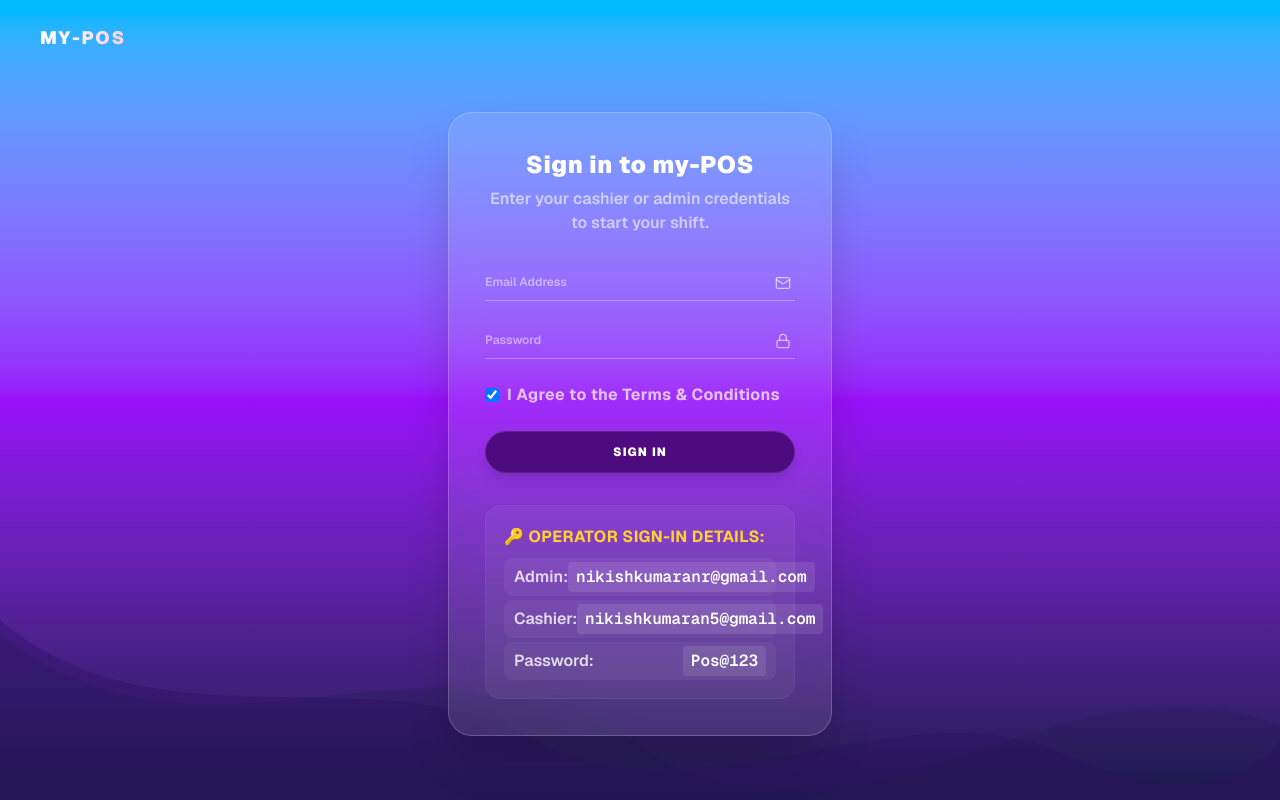
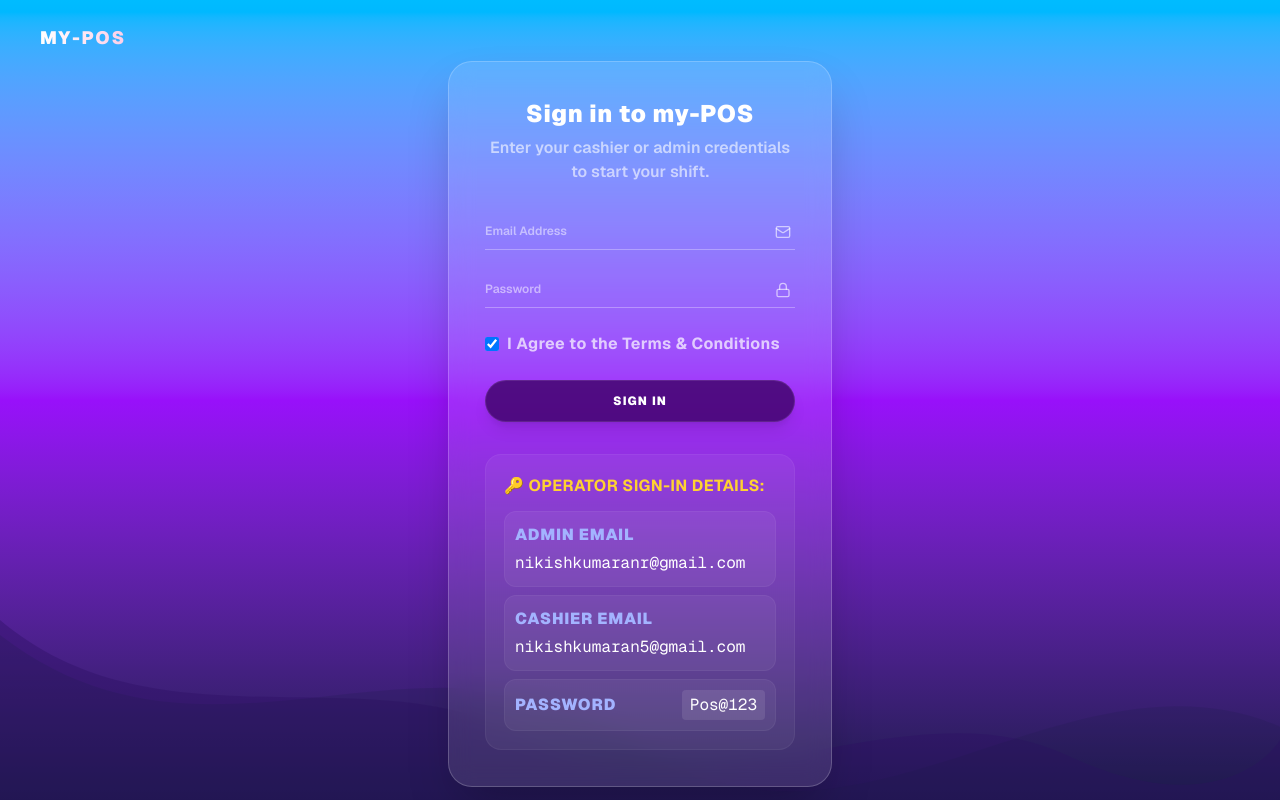
Before and after one commit to Nikish1429/my-pos, a Next.js app: page /login in a window 1280 px wide. Built offline with nearby package versions, Linux system fonts and the light colour scheme; no server answers.

Commit message:
Fix login page long email layout overflow by stacking credentials blocks vertically

```diff
--- a/app/login/page.tsx
+++ b/app/login/page.tsx
@@ -147,20 +147,20 @@ export default function LoginPage() {
           <p className="font-bold text-amber-300 flex items-center gap-1.5 uppercase tracking-wide">
             🔑 Operator Sign-In Details:
           </p>
-          <ul className="mt-2 space-y-1 font-semibold">
-            <li className="flex justify-between items-center bg-white/5 rounded-lg px-2.5 py-1">
-              <span>Admin:</span>
-              <code className="text-white bg-white/10 px-2 py-0.5 rounded font-mono">nikishkumaranr@gmail.com</code>
-            </li>
-            <li className="flex justify-between items-center bg-white/5 rounded-lg px-2.5 py-1">
-              <span>Cashier:</span>
-              <code className="text-white bg-white/10 px-2 py-0.5 rounded font-mono">nikishkumaran5@gmail.com</code>
-            </li>
-            <li className="flex justify-between items-center bg-white/5 rounded-lg px-2.5 py-1">
-              <span>Password:</span>
-              <code className="text-white bg-white/10 px-2 py-0.5 rounded font-mono">Pos@123</code>
-            </li>
-          </ul>
+          <div className="mt-3 space-y-2">
+            <div className="bg-white/5 rounded-xl p-2.5 border border-white/5">
+              <p className="text-4xs text-indigo-300 uppercase font-black tracking-wider">Admin Email</p>
+              <code className="text-white block mt-0.5 font-mono text-2xs select-all overflow-x-auto whitespace-nowrap scrollbar-none">nikishkumaranr@gmail.com</code>
+            </div>
+            <div className="bg-white/5 rounded-xl p-2.5 border border-white/5">
+              <p className="text-4xs text-indigo-300 uppercase font-black tracking-wider">Cashier Email</p>
+              <code className="text-white block mt-0.5 font-mono text-2xs select-all overflow-x-auto whitespace-nowrap scrollbar-none">nikishkumaran5@gmail.com</code>
+            </div>
+            <div className="bg-white/5 rounded-xl p-2.5 border border-white/5 flex justify-between items-center">
+              <span className="text-4xs text-indigo-300 uppercase font-black tracking-wider">Password</span>
+              <code className="text-white font-mono text-2xs select-all bg-white/10 px-2 py-0.5 rounded">Pos@123</code>
+            </div>
+          </div>
         </div>
       </div>
     </div>
```
